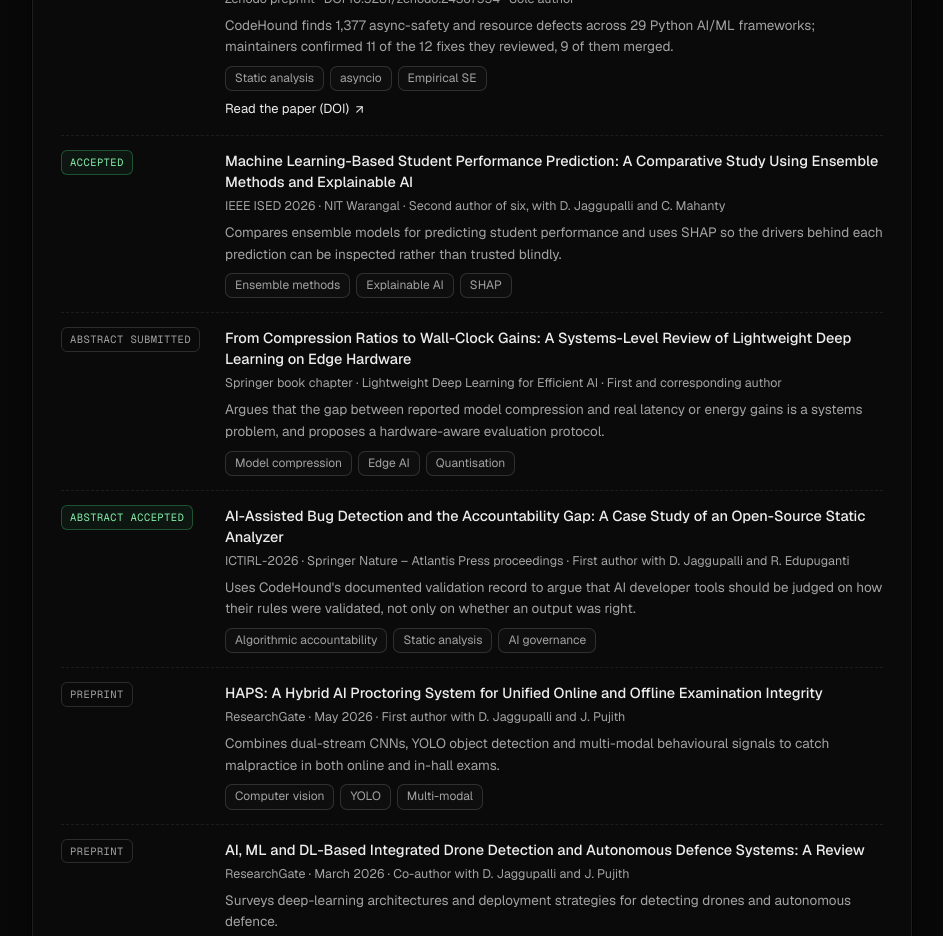
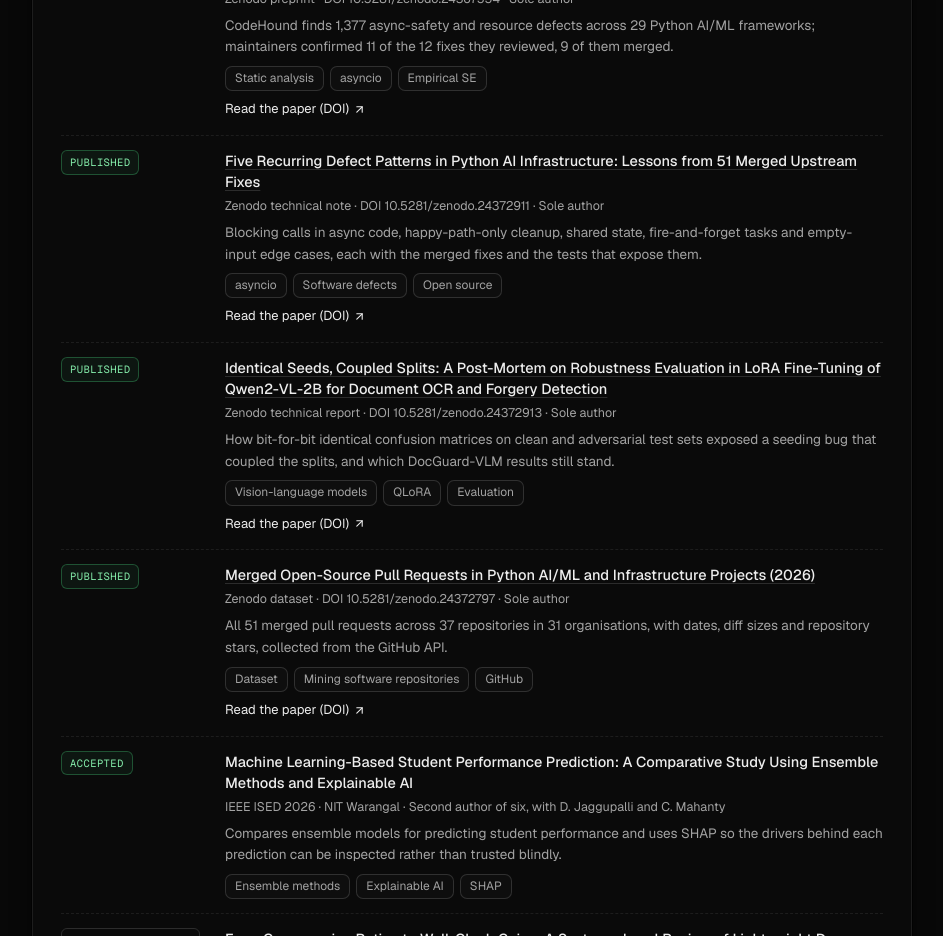
Before and after one commit to kratos0718/portfolio, a React (Vite) app: page / in a window 1280 px wide. Shown: the part 6940-7876 px from the top of the page, without its empty margins (168-1111 px from the left). Built offline with nearby package versions, Linux system fonts and the light colour scheme.

Commit message:
Add three new Zenodo publications to Research

```diff
--- a/src/data/portfolioData.ts
+++ b/src/data/portfolioData.ts
@@ -320,9 +320,9 @@ export const openSource = {
 };
 
 export const researchStats = [
-  { num: '6', label: 'research works' },
+  { num: '9', label: 'research works' },
   { num: '1', label: 'accepted at IEEE' },
-  { num: '4', label: 'as first author' },
+  { num: '7', label: 'as first author' },
 ];
 
 export const research = [
@@ -334,6 +334,33 @@ export const research = [
     summary: 'CodeHound finds 1,377 async-safety and resource defects across 29 Python AI/ML frameworks; maintainers confirmed 11 of the 12 fixes they reviewed, 9 of them merged.',
     tags: ['Static analysis', 'asyncio', 'Empirical SE'],
     url: 'https://doi.org/10.5281/zenodo.24367554',
+  },
+  {
+    title: 'Five Recurring Defect Patterns in Python AI Infrastructure: Lessons from 51 Merged Upstream Fixes',
+    venue: 'Zenodo technical note · DOI 10.5281/zenodo.24372911',
+    status: 'Published',
+    authors: 'Sole author',
+    summary: 'Blocking calls in async code, happy-path-only cleanup, shared state, fire-and-forget tasks and empty-input edge cases, each with the merged fixes and the tests that expose them.',
+    tags: ['asyncio', 'Software defects', 'Open source'],
+    url: 'https://doi.org/10.5281/zenodo.24372911',
+  },
+  {
+    title: 'Identical Seeds, Coupled Splits: A Post-Mortem on Robustness Evaluation in LoRA Fine-Tuning of Qwen2-VL-2B for Document OCR and Forgery Detection',
+    venue: 'Zenodo technical report · DOI 10.5281/zenodo.24372913',
+    status: 'Published',
+    authors: 'Sole author',
+    summary: 'How bit-for-bit identical confusion matrices on clean and adversarial test sets exposed a seeding bug that coupled the splits, and which DocGuard-VLM results still stand.',
+    tags: ['Vision-language models', 'QLoRA', 'Evaluation'],
+    url: 'https://doi.org/10.5281/zenodo.24372913',
+  },
+  {
+    title: 'Merged Open-Source Pull Requests in Python AI/ML and Infrastructure Projects (2026)',
+    venue: 'Zenodo dataset · DOI 10.5281/zenodo.24372797',
+    status: 'Published',
+    authors: 'Sole author',
+    summary: 'All 51 merged pull requests across 37 repositories in 31 organisations, with dates, diff sizes and repository stars, collected from the GitHub API.',
+    tags: ['Dataset', 'Mining software repositories', 'GitHub'],
+    url: 'https://doi.org/10.5281/zenodo.24372797',
   },
   {
     title: 'Machine Learning-Based Student Performance Prediction: A Comparative Study Using Ensemble Methods and Explainable AI',
```
